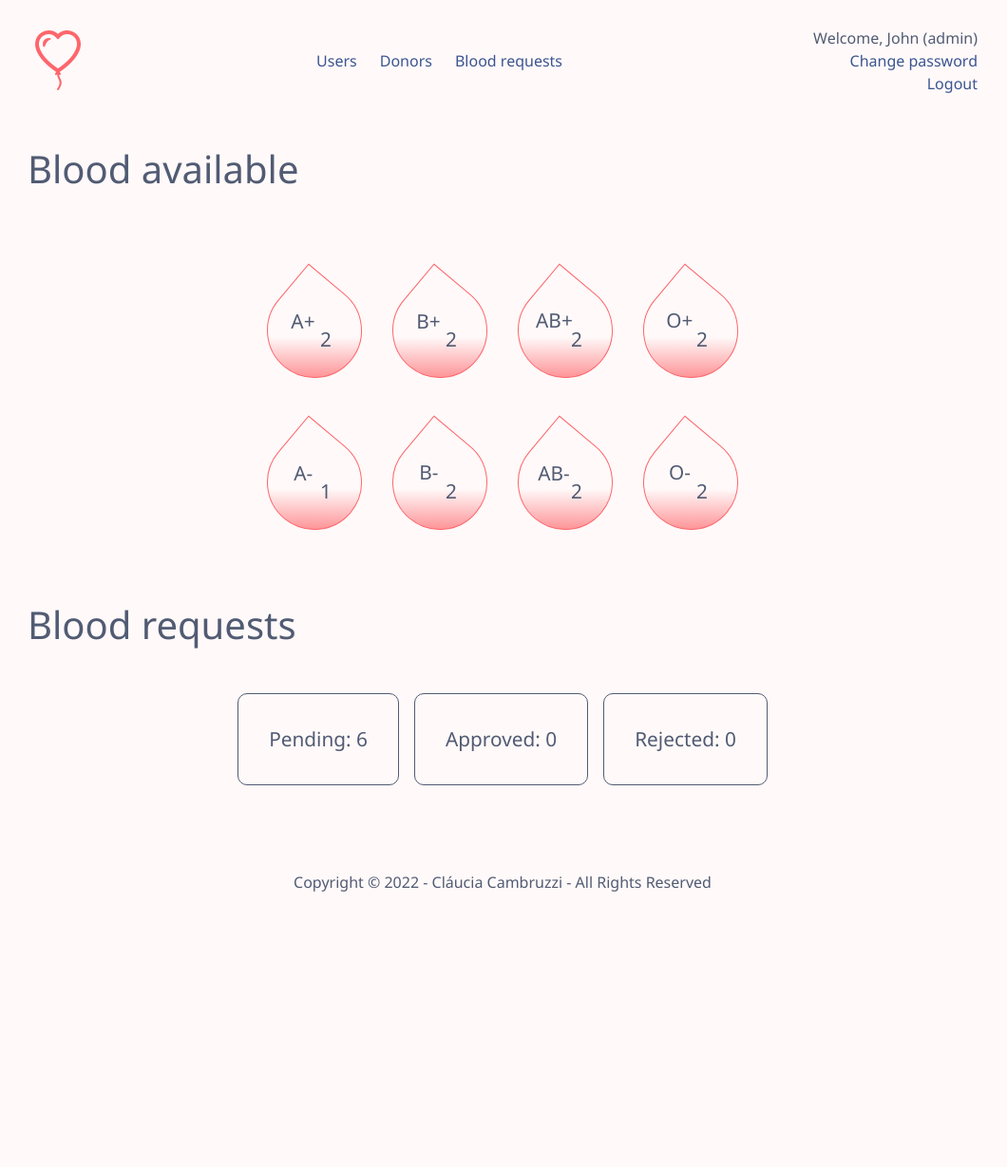
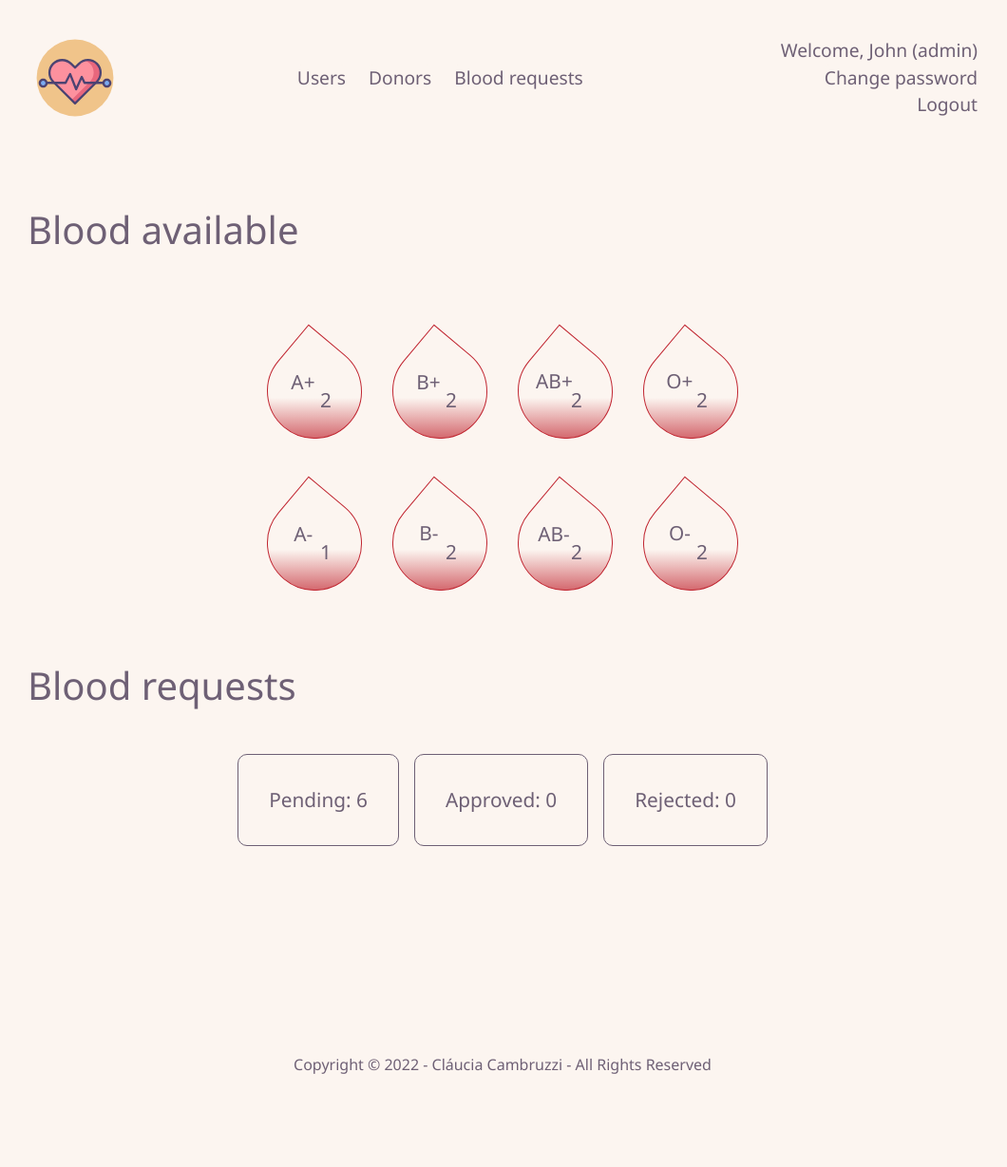
Before and after one commit to claucia/cs50x-final-project, a Flask app: page / in a window 1280 px wide. Shown: the whole page at 95% size, without its empty margins (111-1171 px from the left). Before the commit the page ends 939 px from the top, so only its background shows below. Run offline with Flask 2, Linux system fonts and the light colour scheme; a user stored in the database is signed in; data comes from the database, SQL or seed files in the repository; parts of the project's set-up code (start-up, migrations or seed data) failed here and were passed over; some libraries are stand-ins or nearby versions.

Commit message:
Several style improviment

```diff
--- a/app/static/header.css
+++ b/app/static/header.css
@@ -1,17 +1,35 @@
-header>.content {
+header .content {
   display: flex;
   align-items: center;
   justify-content: space-between;
-  padding: 1rem 0;
 }
 
-header>.content>.logo>a{
-  font-size: 4rem;
-  color:var(--red);
+.logo {
+  width: 100px;
+  height: 100px;
 }
 
-header>.content>.logo>a:hover{
-color:var(--blue);
+header>.content{
+  font-size: 1.2rem;
+  color: var(--primary);
+  padding: 2rem 0;
+}
+
+.logo a,
+.navigation a,
+.authenticated-user a{
+  background-color: var(--background);
+  border: none;
+  padding: 0;
+  font-size: 1.2rem;
+  color: var(--primary);
+}
+
+.logo a:hover,
+.navigation a:hover,
+.authenticated-user a:hover{
+  color:var(--link-hover);
+  text-decoration: underline;
 }
 
 .navigation ul {
@@ -28,7 +46,6 @@ color:var(--blue);
 .authenticated-user {
   display: flex;
   flex-direction: column;
-
 }
 
 .authenticated-user-actions{
--- a/app/static/home.css
+++ b/app/static/home.css
@@ -38,7 +38,7 @@ main>.content>.stock>.ab-negative>span,
 main>.content>.stock>.o-negative>span{
   rotate: 50deg;
   font-size: 1.3rem;
-  color: var(--blue);
+  color: var(--primary);
 
 }
 
@@ -66,9 +66,9 @@ main>.content>.dashboard {
 main>.content>.dashboard>.pending,
 main>.content>.dashboard>.approved,
 main>.content>.dashboard>.rejected {
-  border: 1px solid var(--blue);
+  border: 1px solid var(--primary);
   border-radius: 10px;
-  color: var(--blue);
+  color: var(--primary);
   display: flex;
   flex-direction: column;
   align-items: center;
--- a/app/static/style.css
+++ b/app/static/style.css
@@ -1,14 +1,12 @@
 :root {
-    /* Colors */
-    --red: #fd666b;
+    --red: #C12732;
     --green: #6ef7ae;
-    --blue: #515b73;
-    --link: #3b5591;
-    --light-gray: #fff8f8;
-    --gray: #e1dfdf;
-    --black: #000;
-    --white: #f6f5fa;
-    --background: #fff9f9;
+    --primary: #6E6075;
+    --link-hover: #bf8b7f;
+    --secondary: #fff8f8;
+    --readonly:#E5DCDF;
+    --background: #FCF5F0;
+    --highlight-button: #4F4554;
 }
 
 *,
@@ -28,13 +26,18 @@ li {
 }
 
 a {
+    border: 1px solid #6E6075;
+    padding: 0.2rem 1.5rem;
+    border-radius: 0.3rem;
+    background-color: #6E6075;
     cursor: pointer;
     text-decoration: none;
-    color: var(--link);
+    color: var(--secondary);
 }
 
 a:hover {
-    color: var(--red);
+    background-color: var(--highlight-button);
+    color: var(--secondary);
 }
 
 h1 {
@@ -45,7 +48,7 @@ html,
 body {
     margin: 0;
     height: 100%;
-    color: var(--blue);
+    color: var(--primary);
     background-color: var(--background);
 }
 
@@ -71,7 +74,7 @@ footer {
 }
 
 .content {
-    padding: 1rem 0;
+    padding: 5rem 0;
     max-width: 1000px;
     margin: 0 auto;
 }
@@ -82,7 +85,7 @@ footer {
 
 .flash-message{
     background-color: var(--green);
-    color: var(--blue);
+    color: var(--primary);
     font-size: 1.1rem;
     text-align: center;
     padding: 0.5rem 0;
@@ -90,7 +93,7 @@ footer {
 
 .flash-error{
     background-color: var(--red);
-    color: var(--white);
+    color: var(--secondary);
     font-size: 1.1rem;
     text-align: center;
     padding: 0.5rem 0;
--- a/app/static/tables.css
+++ b/app/static/tables.css
@@ -15,7 +15,7 @@ thead:last-child {
 }
 
 tbody tr:nth-child(odd) {
-  background-color: var(--gray);
+  background-color: var(--readonly);
 }
 
 td {
--- a/app/templates/blood_request/fulfill_blood_request.html
+++ b/app/templates/blood_request/fulfill_blood_request.html
@@ -41,8 +41,8 @@
     <div class="form-buttons">
 
         {% if is_pending == True %}
-            <input type="submit" name="submit" value="Approve"/>
-            <input type="submit" name="submit" value="Reject"/>
+            <input type="submit"  name="submit" value="Approve"/>
+            <input type="submit" class="button-reject" name="submit" value="Reject"/>
         {% endif %}
 
         <a class="cancel-button" href="{{ url_for('list_blood_requests') }}">Cancel</a>
--- a/app/templates/layout.html
+++ b/app/templates/layout.html
@@ -6,9 +6,6 @@
     <link href="https://cdn.jsdelivr.net/npm/bootstrap@5.0.2/dist/css/bootstrap.min.css" rel="stylesheet" integrity="sha384-EVSTQN3/azprG1Anm3QDgpJLIm9Nao0Yz1ztcQTwFspd3yD65VohhpuuCOmLASjC" crossorigin="anonymous">
 
     <script src="https://cdn.jsdelivr.net/npm/bootstrap@5.0.2/dist/js/bootstrap.bundle.min.js" integrity="sha384-MrcW6ZMFYlzcLA8Nl+NtUVF0sA7MsXsP1UyJoMp4YLEuNSfAP+JcXn/tWtIaxVXM" crossorigin="anonymous"></script>
-
-    <!-- Bootstrap icons -->
-    <link rel="stylesheet" href="https://cdn.jsdelivr.net/npm/bootstrap-icons@1.8.3/font/bootstrap-icons.css">
 
     <link rel="stylesheet" href="{{ url_for('static', filename='style.css') }}">
     <link rel="stylesheet" href="{{ url_for('static', filename='header.css') }}">
@@ -25,7 +22,9 @@
         <div class="content">
 
             <div class="logo">
-                <a href="{{ url_for('home') }}"><i class="bi bi-balloon-heart"></i></a>
+                <a href="{{ url_for('home') }}">
+                    <img src="/static/images/logo.svg" alt="logo">
+                </a>
             </div>
 
             {% if current_user.is_authenticated %}
```
Also changed, not shown: app/static/form.css (+16 -15 lines), app/static/images/logo.svg (added).
